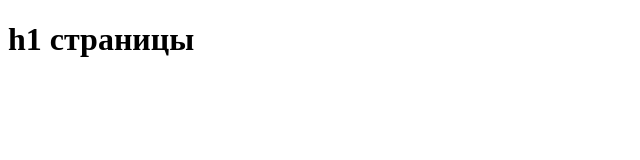
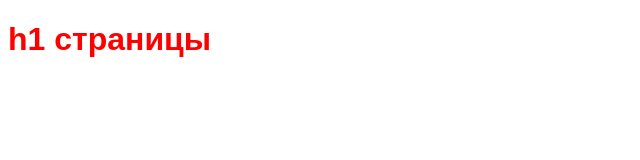
Before and after one commit to clvster/project2, a plain HTML site: page index.html in a window 1280 px wide. Shown: the whole page, without its empty margins (0-640 px from the left). Drawn offline with Linux system fonts and the light colour scheme.

Commit message:
Added styles and updated html for css

```diff
--- a/index.html
+++ b/index.html
@@ -2,6 +2,8 @@
 <html>
 	<head>
 		<title> Заголовок страницы </title>
+		<link rel="stylesheet" href="styles.css">
+
 	</head>
 	<body>
 		<h1> h1 страницы
--- /dev/null
+++ b/styles.css
@@ -0,0 +1,7 @@
+body {
+	font-family: serif;
+}
+h1 {
+	font-family: sans-serif;
+	color: red;
+}
```
